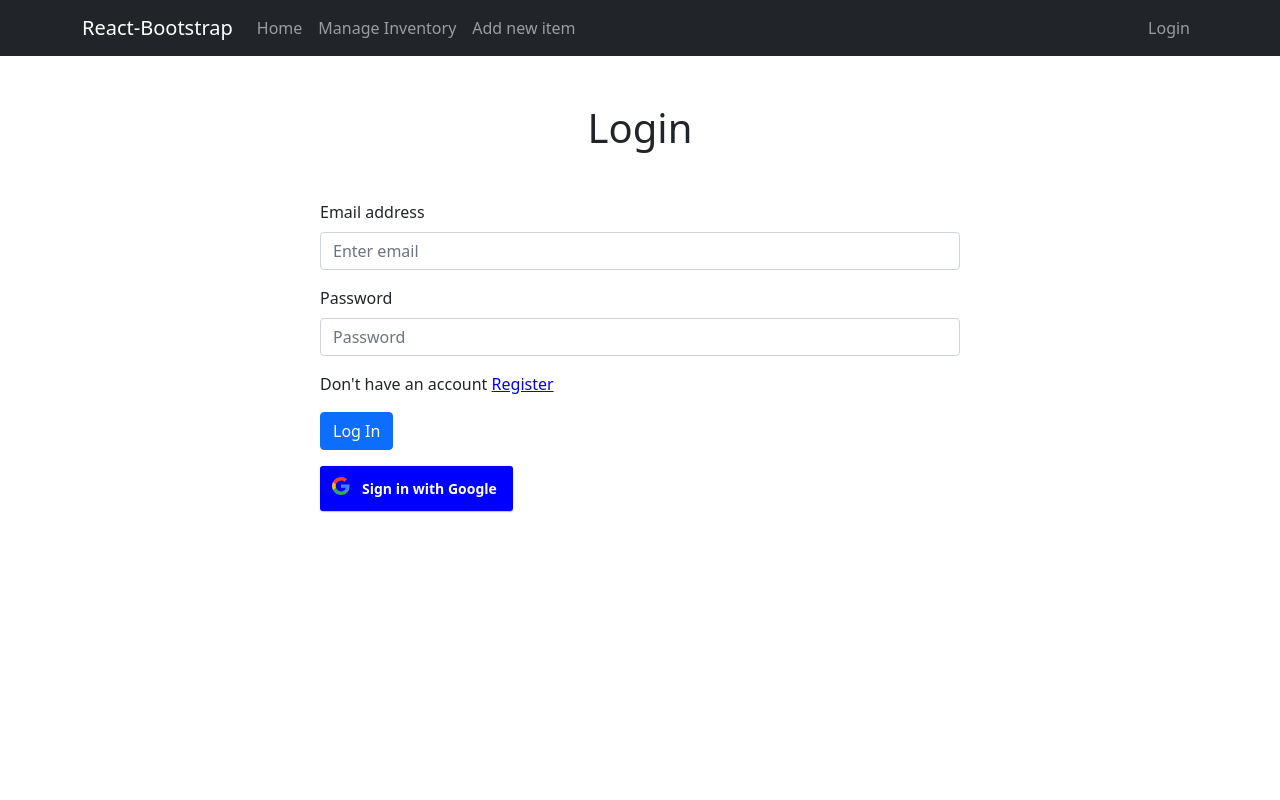
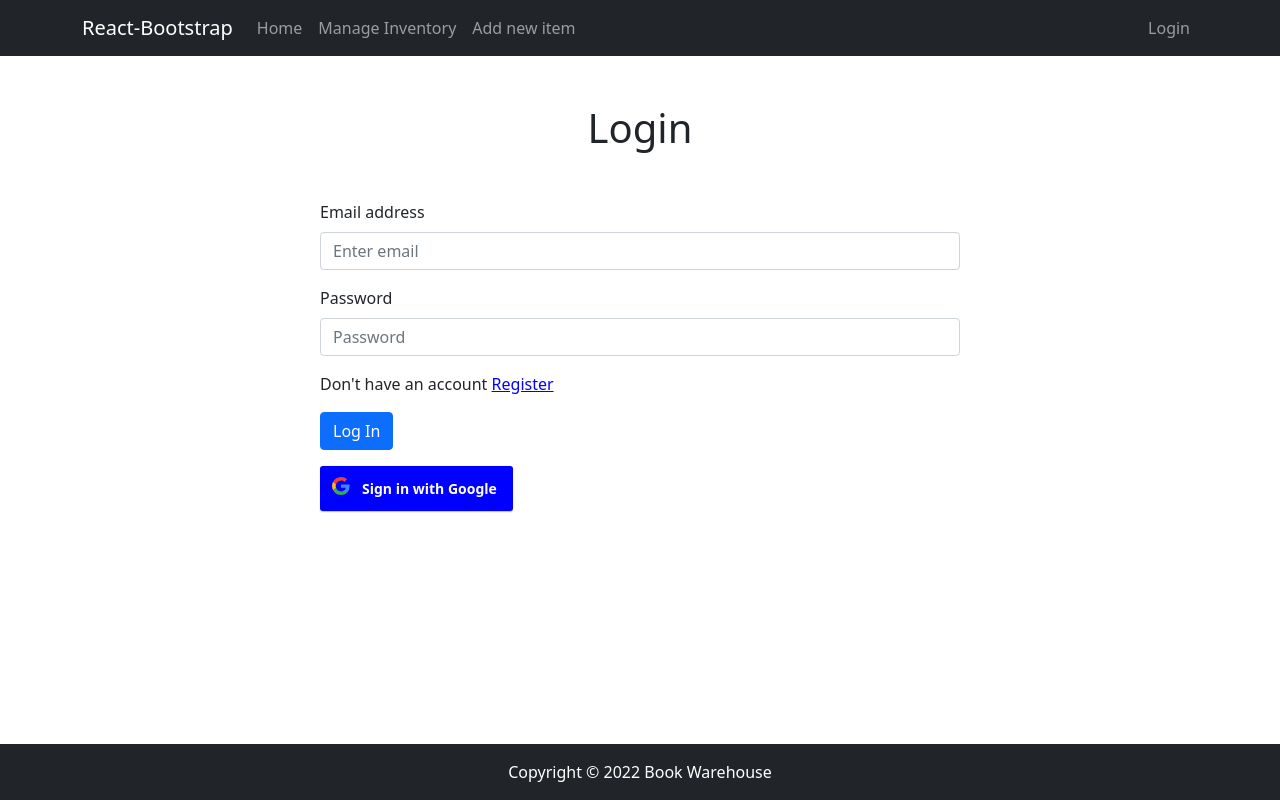
Before and after one commit to samiulislam09/warehouse-management-client-side, a React (Create React App) app: page /login in a window 1280 px wide. Built offline with nearby package versions, Linux system fonts and the light colour scheme; no server answers.

Commit message:
added footer

```diff
--- a/src/App.js
+++ b/src/App.js
@@ -11,6 +11,7 @@ import ManageInventory from './components/ManageInventory/ManageInventory';
 import AddItem from './components/AddItem/AddItem';
 import ProductDetails from './components/ProductDetails/ProductDetails';
 import UpdateItem from './components/UpdateItem/UpdateItem';
+import Footer from './components/Footer/Footer';
 
 function App() {
   return (
@@ -34,6 +35,7 @@ function App() {
           </RequireAuth>
         }></Route>
       </Routes>
+      <Footer></Footer>
     </div>
   );
 }
--- /dev/null
+++ b/src/components/Footer/Footer.js
@@ -0,0 +1,9 @@
+import React from 'react'
+
+function Footer() {
+  return (
+    <div style={{position:'absolute', left:0, bottom:0, right:0}} className='text-center text-white bg-dark py-3 footer-container'>Copyright &copy; 2022 Book Warehouse</div>
+  )
+}
+
+export default Footer
```
